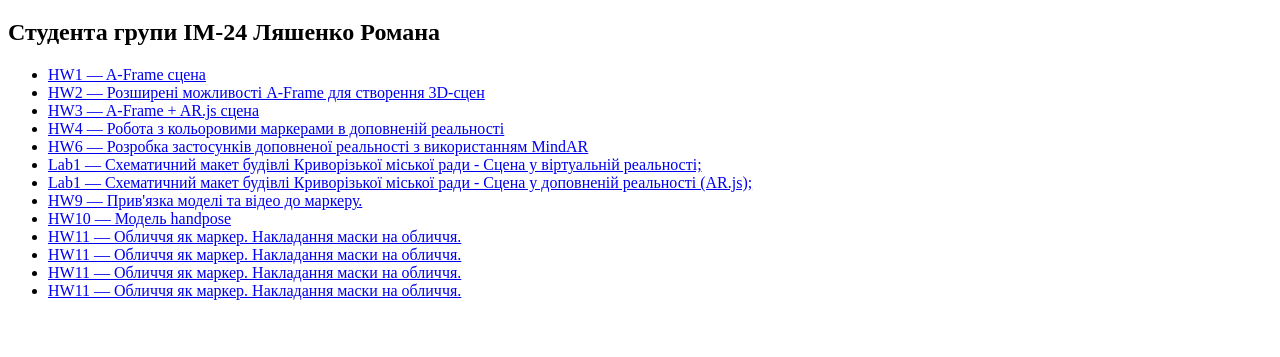
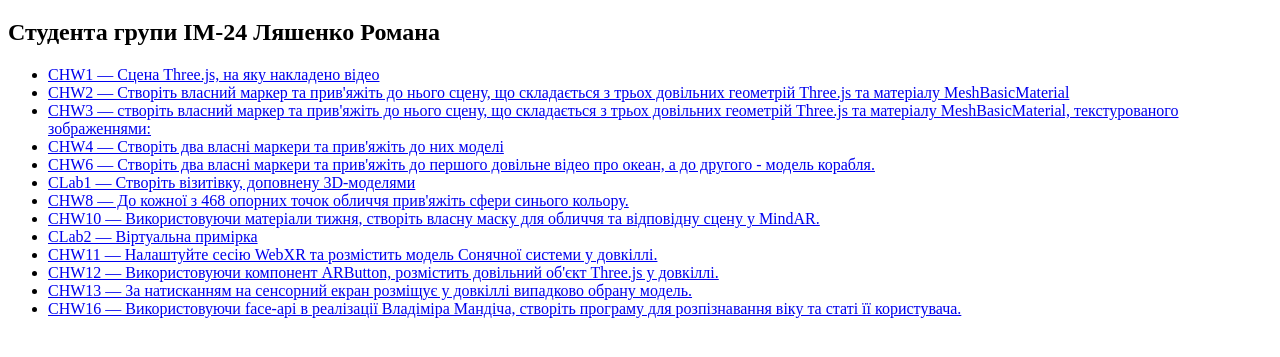
Before and after one commit to Sankoku/Synthetic-reality-in-education, a plain HTML site: page index.html in a window 1280 px wide. Shown: the part 61-418 px from the top of the page. Drawn offline with Linux system fonts and the light colour scheme.

Commit message:
Add files via upload

```diff
--- a/index.html
+++ b/index.html
@@ -11,19 +11,19 @@
     <h2>Студента групи ІM-24 Ляшенко Романа
     </h2>
     <ul>
-        <li><a href="CHw1/index.html" target="_blank">HW1 — A-Frame сцена</a></li>
-        <li><a href="CHw2/index.html" target="_blank">HW2 — Розширені можливості A-Frame для створення 3D-сцен</a></li>
-        <li><a href="CHw3/index.html" target="_blank">HW3 — A-Frame + AR.js сцена</a></li>
-        <li><a href="CHw4/MindVideoindex.html" target="_blank">HW4 — Робота з кольоровими маркерами в доповненій реальності</a></li>
-        <li><a href="CHw6/index.html" target="_blank">HW6 — Розробка застосунків доповненої реальності з використанням MindAR</a></li>
-        <li><a href="Clab1/index.html" target="_blank">Lab1 — Схематичний макет будівлі Криворізької міської ради - Сцена у віртуальній реальності;</a></li>
-        <li><a href="Clab2/index.html" target="_blank">Lab1 — Схематичний макет будівлі Криворізької міської ради - Сцена у доповненій реальності (AR.js);</a></li>
-        <li><a href="CHw8/index.html" target="_blank">HW9 — Прив'язка моделі та відео до маркеру.</a></li>
-        <li><a href="CHw10/index.html" target="_blank">HW10 — Модель handpose </a></li>
-        <li><a href="CHw11/index.html" target="_blank">HW11 — Обличчя як маркер. Накладання маски на обличчя.</a></li>
-        <li><a href="CHw12/index.html" target="_blank">HW11 — Обличчя як маркер. Накладання маски на обличчя.</a></li>
-        <li><a href="CHw13/index.html" target="_blank">HW11 — Обличчя як маркер. Накладання маски на обличчя.</a></li>
-        <li><a href="CHw16/index.html" target="_blank">HW11 — Обличчя як маркер. Накладання маски на обличчя.</a></li>
+        <li><a href="CHw1/index.html" target="_blank">CHW1 — Сцена Three.js, на яку накладено відео</a></li>
+        <li><a href="CHw2/index.html" target="_blank">CHW2 — Створіть власний маркер та прив'яжіть до нього сцену, що складається з трьох довільних геометрій Three.js та матеріалу MeshBasicMaterial</a></li>
+        <li><a href="CHw3/index.html" target="_blank">CHW3 — створіть власний маркер та прив'яжіть до нього сцену, що складається з трьох довільних геометрій Three.js та матеріалу MeshBasicMaterial, текстурованого зображеннями:</a></li>
+        <li><a href="CHw4/MindVideoindex.html" target="_blank">CHW4 —  Створіть два власні маркери та прив'яжіть до них моделі</a></li>
+        <li><a href="CHw6/index.html" target="_blank">CHW6 — Створіть два власні маркери та прив'яжіть до першого довільне відео про океан, а до другого - модель корабля.</a></li>
+        <li><a href="Clab1/index.html" target="_blank">CLab1 — Створіть візитівку, доповнену 3D-моделями</a></li>
+        <li><a href="CHw8/index.html" target="_blank">CHW8 — До кожної з 468 опорних точок обличчя прив'яжіть сфери синього кольору.</a></li>
+        <li><a href="CHw10/index.html" target="_blank">CHW10 — Використовуючи матеріали тижня, створіть власну маску для обличчя та відповідну сцену у MindAR. </a></li>
+        <li><a href="Clab2/index.html" target="_blank">CLab2 — Віртуальна примірка</a></li>
+        <li><a href="CHw11/index.html" target="_blank">CHW11 — Налаштуйте сесію WebXR та розмістить модель Сонячної системи у довкіллі.</a></li>
+        <li><a href="CHw12/index.html" target="_blank">CHW12 — Використовуючи компонент ARButton, розмістить довільний об'єкт Three.js у довкіллі.</a></li>
+        <li><a href="CHw13/index.html" target="_blank">CHW13 — За натисканням на сенсорний екран розміщує у довкіллі випадково обрану модель.</a></li>
+        <li><a href="CHw16/index.html" target="_blank">CHW16 — Використовуючи face-api в реалізації Владіміра Мандіча, створіть програму для розпізнавання віку та статі її користувача.</a></li>
     </ul>
 </body>
 </html>
```
